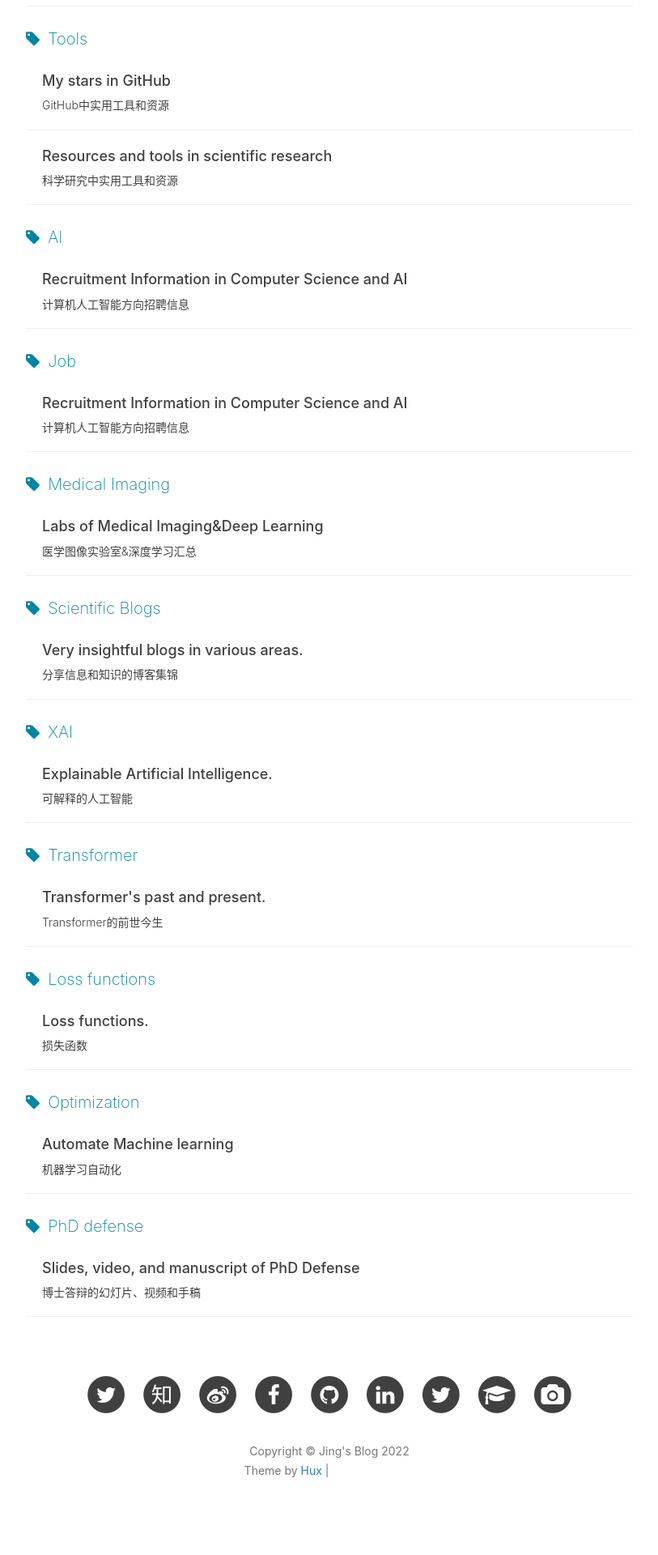
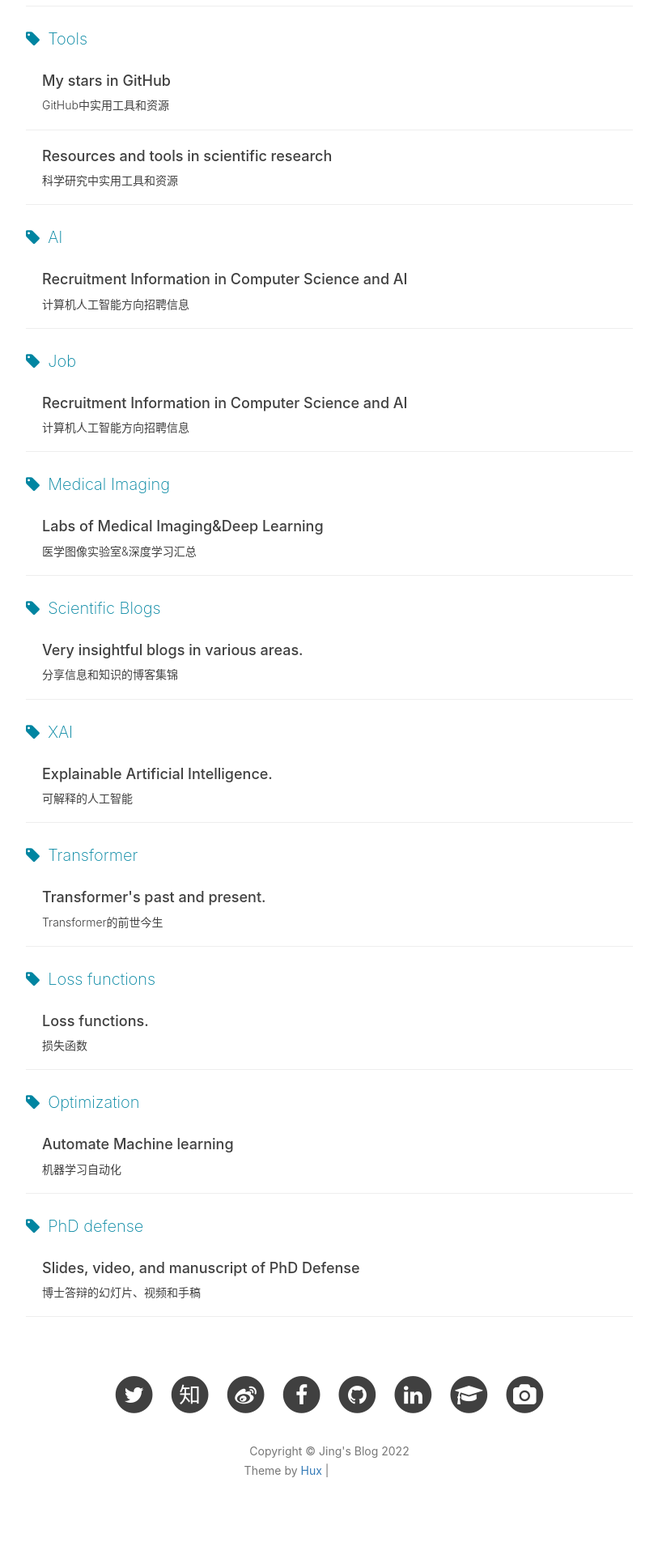
Before and after one commit to jizhang02/jizhang02.github.io, a Jekyll site: the page built from tags.html, in a window 1280 px wide. Shown: the part 2802-4722 px from the top of the page at 81% size, without its empty margins (233-1046 px from the left). Built offline with Jekyll 4.4.1, drawn with Linux system fonts in a browser that asks for light colours; nearby versions of some CDN libraries; a script that is not in the unit is left out; comment, search, counter and statistics services are not loaded; grey boxes are pictures that could not be loaded.

Commit message:
Update footer.html

```diff
--- a/_includes/footer.html
+++ b/_includes/footer.html
@@ -74,16 +74,6 @@
                             <span class="fa-stack fa-lg">
                                 <i class="fa fa-circle fa-stack-2x"></i>
                                 <i class="fa fa-linkedin fa-stack-1x fa-inverse"></i>
-                            </span>
-                        </a>
-                    </li>
-                    {% endif %}
-                    {% if site.twitter_username %}
-                    <li>
-                        <a target="_blank" href="https://twitter.com/{{ site.twitter_username }}">
-                            <span class="fa-stack fa-lg">
-                                <i class="fa fa-circle fa-stack-2x"></i>
-                                <i class="fa fa-twitter fa-stack-1x fa-inverse"></i>
                             </span>
                         </a>
                     </li>
```
